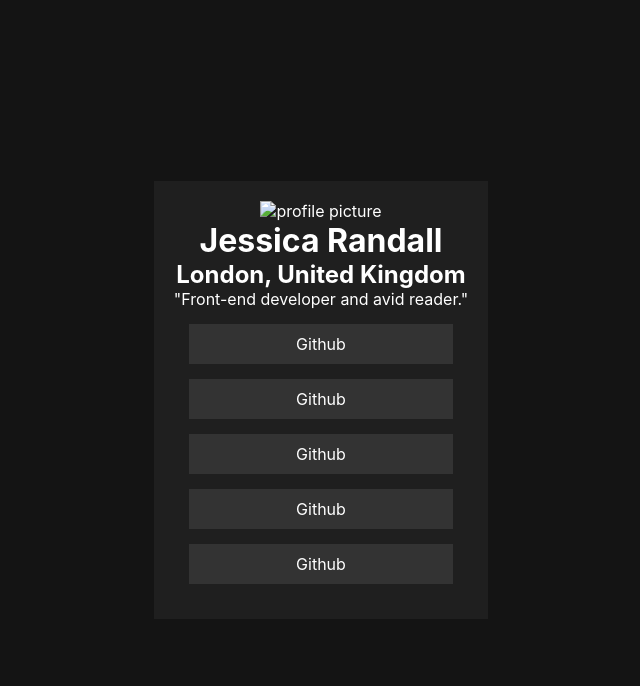
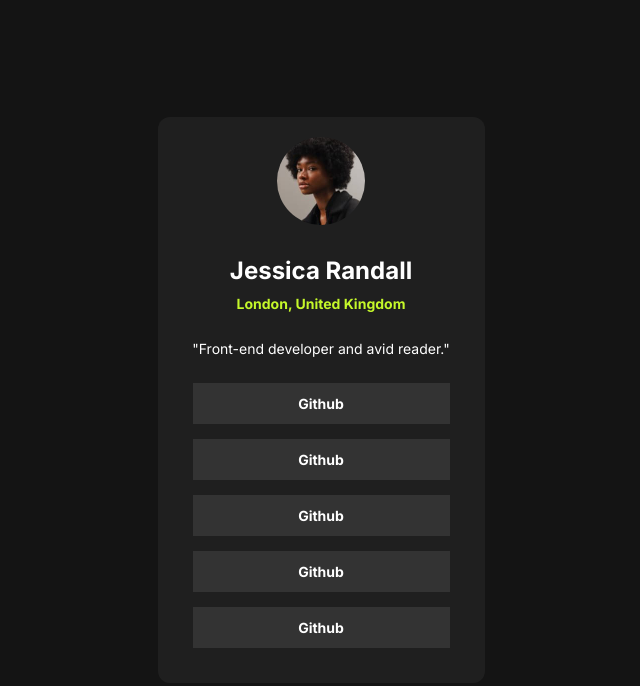
Before and after one commit to nabilroslizar/socialLinks, a plain HTML site: page index.html in a window 1280 px wide. Shown: the whole page, without its empty margins (319-959 px from the left). Drawn offline with Linux system fonts and the light colour scheme; a web font is replaced by a local one.

Commit message:
complete project

```diff
--- a/index.html
+++ b/index.html
@@ -6,22 +6,28 @@
 
     <title>Social Link</title>
     <link rel="stylesheet" href="styles.css"/>
+    <link
+    rel="icon"
+    type="image/png"
+    sizes="32x32"
+    href="/images/favicon-32x32.png"
+  />
 
 </head>
 <body>
     <div class="container">
         <div class="profile">
-            <img src="" alt="profile picture">
+            <img src="/images/avatar-jessica.jpeg" alt="profile picture">
             <h1>Jessica Randall</h1>
             <h2>London, United Kingdom</h2>
             <p>"Front-end developer and avid reader."</p>
         </div>
         <div class="socials">
-            <p>Github</p>
-            <p>Github</p>
-            <p>Github</->
-            <p>Github</p>
-            <p>Github</p>
+            <h2>Github</h2>
+            <h2>Github</h2>
+            <h2>Github</->
+            <h2>Github</h2>
+            <h2>Github</h2>
         </div>
     </div>
 </body>
--- a/styles.css
+++ b/styles.css
@@ -1,4 +1,4 @@
-@import url("https://fonts.google.com/specimen/Inter");
+@import url("https://fonts.googleapis.com/css2?family=Inter:wght@400;600;700&display=swap");
 
 * {
   margin: 0;
@@ -32,12 +32,51 @@ body {
     background-color: var(--grey-800);
     padding: 20px;
     margin: 20px;
+    min-width: 327px;
+    border-radius: 12px;
 }
 
-
-
-.socials p{
+.socials h2{
     background-color: var(--grey-700);
     margin: 15px;
     padding: 10px;
+    color: var(--white);
+    cursor: pointer;
+    transition: background-color 0.3s ease;
 }
+
+.socials h2:hover {
+    background-color: var(--green);
+    color: var(--grey-900);
+}
+
+img{
+    border-radius: 50%;
+    width: 88px;
+    height: 88px;
+    margin-bottom: 24px;
+}
+
+h1 {
+    font-size: 24px;
+    line-height: 150%;
+    letter-spacing: 0px;
+    margin-bottom: 4px;
+    font-weight: 800;
+}
+
+h2 {
+    font-size: 14px;
+    line-height: 150%;
+    letter-spacing: 0px;
+    font-weight: 800;
+    color: var(--green);
+}
+
+p {
+    font-size: 14px;
+    line-height: 150%;
+    letter-spacing: 0px;
+    margin: 24px 0;
+    font-weight: 400;
+}
```
Also changed, not shown: images/avatar-jessica.jpeg (added), images/favicon-32x32.png (added).
